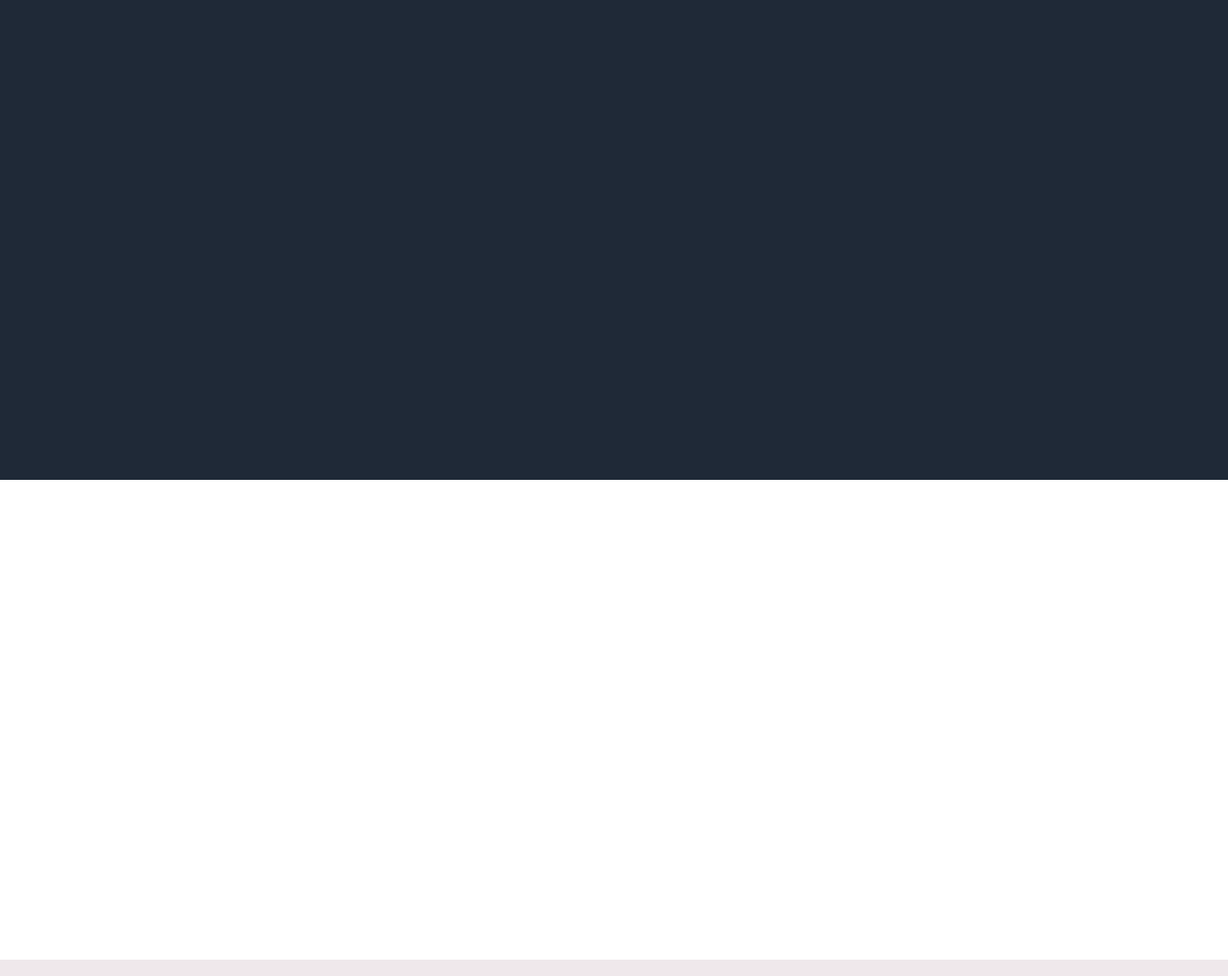
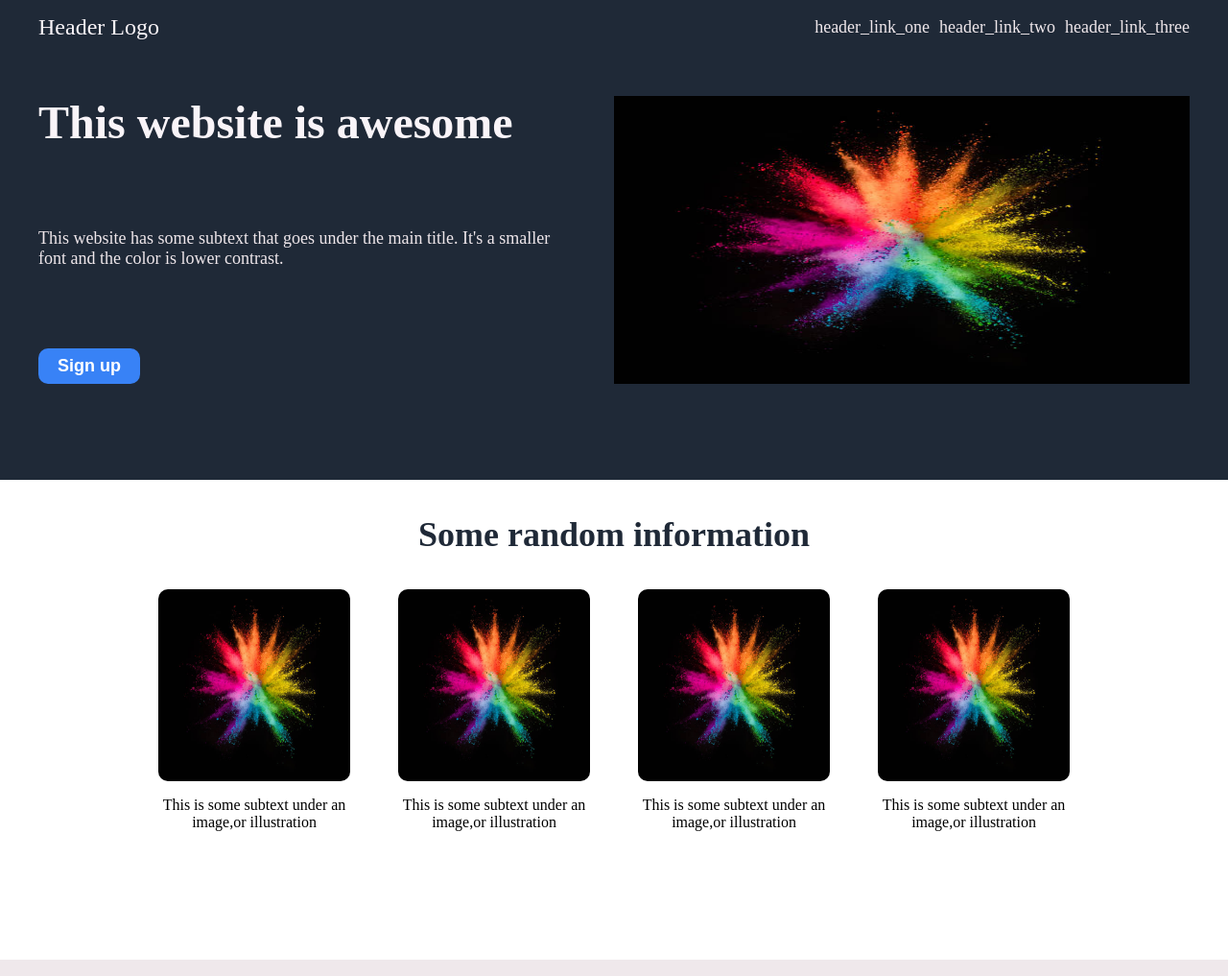
Before and after one commit to AayushKShrivastava/landing-page, a plain HTML site: page index.html in a window 1280 px wide. Shown: the top 1017 px of the page at 96% size. Drawn offline with Linux system fonts and the light colour scheme.

Commit message:
Entire webpage creater

```diff
--- a/index.html
+++ b/index.html
@@ -8,8 +8,47 @@
     <title>Landing Page</title>
 </head>
 <body>
-    <div class="header"></div>
-    <div class="info"></div>
+    <div class="header">
+        <div class="container">
+            <div class="head">
+                <p>Header Logo</p>
+                <ul>
+                    <li><a href="https://www.google.co.in/">header_link_one</a></li>
+                    <li><a href="https://www.google.co.in/">header_link_two</a></li>
+                    <li><a href="https://www.google.co.in/">header_link_three</a></li>
+                </ul>
+            </div>
+            <div class="headbot">
+                <div class="headtxt">
+                    <div>This website is awesome</div>
+                    <p>This website has some subtext that goes under the main title. It's a smaller font and the color is lower contrast.</p>
+                    <button>Sign up</button>
+                </div>
+                <img src="./img/istockphoto-1057506940-612x612.jpg" alt="this is a placeolder for an image">
+            </div>
+        </div>
+    </div>
+    <div class="info">
+        <p class="info-head">Some random information</p>
+        <div class="cards">
+            <div class="card">
+                <img src="./img/istockphoto-1057506940-612x612.jpg">
+                <p>This is some subtext under an image,or illustration</p>
+            </div>
+            <div class="card">
+                <img src="./img/istockphoto-1057506940-612x612.jpg">
+                <p>This is some subtext under an image,or illustration</p>
+            </div>
+            <div class="card">
+                <img src="./img/istockphoto-1057506940-612x612.jpg">
+                <p>This is some subtext under an image,or illustration</p>
+            </div>
+            <div class="card">
+                <img src="./img/istockphoto-1057506940-612x612.jpg">
+                <p>This is some subtext under an image,or illustration</p>
+            </div>
+        </div>
+    </div>
     <div class="quote">
         <div class="content">
             <div class="quo">This is an inspirational quote, or a testimonial from a customer. May be it's just filling up space, or maybe people will actually read it. Who knows? All I know is that it looks nice.</div>
--- a/landing.css
+++ b/landing.css
@@ -7,14 +7,117 @@ body{
     background-color: #1f2937;
 }
 
+.container{
+    height: 400px;
+    width: 1200px;
+    margin: auto;
+    display: flex;
+    flex-direction: column;
+    justify-content: space-between;
+}
+
+.head{
+    display: flex;
+    justify-content: space-between;
+    align-items: center;
+}
+
+.head p{
+    padding: 0px;
+    margin: 0px;
+    font-size: 24px;
+    color: #f9f4f8;
+}
+
+ul{
+    display: flex;
+    list-style: none;
+    gap: 10px;
+    color: #efe7eb;
+    font-size: 18px;
+}
+
+a{
+    color: #efe7eb;
+    text-decoration: none;
+}
+
+.headbot{
+    height: 300px;
+    display: flex;
+    gap: 60px;
+}
+
+.headtxt{
+    display: flex;
+    flex-direction: column;
+    justify-content: space-between;
+}
+
+.headtxt div{
+    font-size: 48px;
+    font-weight: bolder;
+    color: #f9f4f8;
+}
+
+.headtxt p{
+    font-size: 18px;
+    color: #efe7eb;
+}
+
+.headtxt button{
+    border: none;
+    align-self: flex-start;
+}
+
 button{
     background-color: #3882f6;
     color: white;
+    font-size: 18px;
     font-weight: bold;
+    padding: 8px 20px;
+    border-radius: 10px;
+    border-color: white;
+}
+
+.headbot img{
+    width: 600px;
 }
 
 .info{
     height: 500px;
+    display: flex;
+    flex-direction: column;
+    align-items: center;
+}
+
+.info-head{
+    font-size: 36px;
+    font-weight: bold;
+    color: #1f2937;
+}
+
+.cards{
+    display: flex;
+    gap: 50px;
+}
+
+.card{
+    display: flex;
+    flex-direction: column;
+    align-items: center;
+    height: 400px;
+    width: 200px;
+}
+
+.cards img{
+    height: 200px;
+    width: 200px;
+    border-radius: 10px;
+}
+
+.card p{
+    text-align: center;
 }
 
 .quote{
@@ -58,6 +161,7 @@ button{
     align-items: center;
     justify-content: center;
     gap: 100px;
+    border-radius: 10px;
 }
 
 .calling{
@@ -71,6 +175,10 @@ button{
     color: #efe7eb;
 }
 
+.action button{
+    border-color: white;
+}
+
 .footer{
     background-color: #1f2937;
     height: 50px;
```
